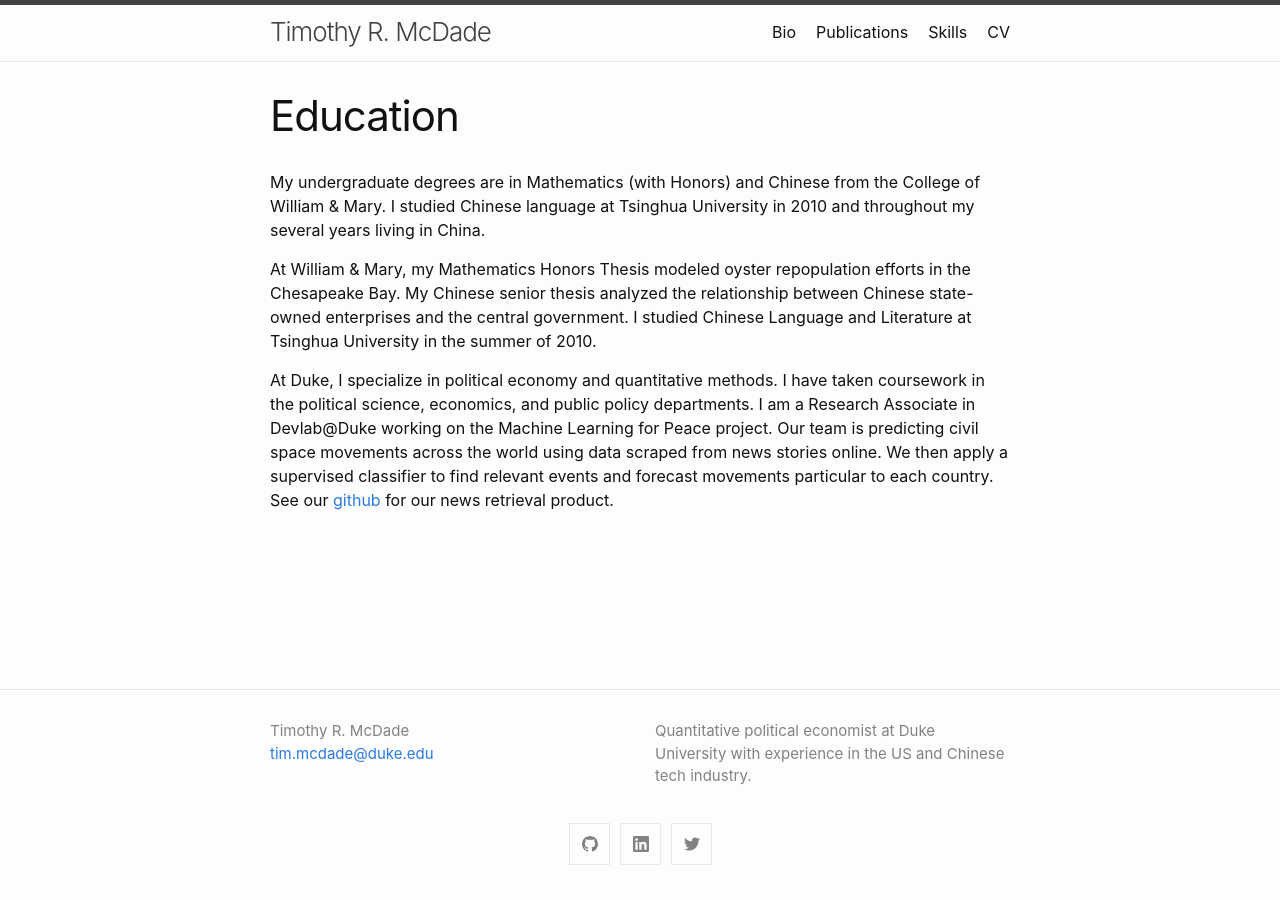
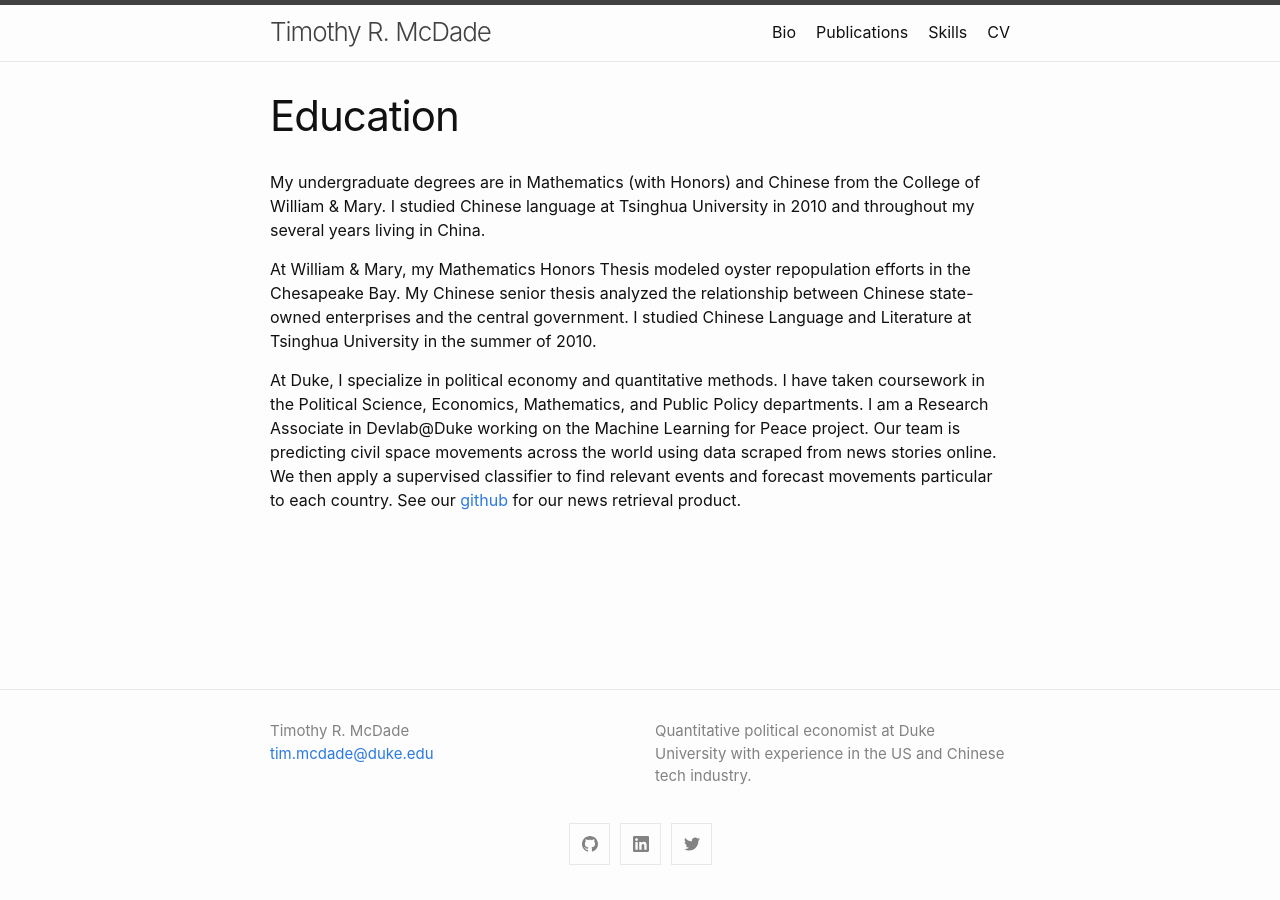
Before and after one commit to trmcdade/trmcdade.github.io, a Jekyll site: the page built from education.md, in a window 1280 px wide. Built offline with Jekyll 4.4.1, drawn with Linux system fonts in a browser that asks for light colours; our own code applies the rules of GitHub Pages for plain Markdown files.

Commit message:
clean up

```diff
--- a/education.md
+++ b/education.md
@@ -8,4 +8,4 @@ My undergraduate degrees are in Mathematics (with Honors) and Chinese from the C
 
 At William & Mary, my Mathematics Honors Thesis modeled oyster repopulation efforts in the Chesapeake Bay. My Chinese senior thesis analyzed the relationship between Chinese state-owned enterprises and the central government. I studied Chinese Language and Literature at Tsinghua University in the summer of 2010.
 
-At Duke, I specialize in political economy and quantitative methods. I have taken coursework in the political science, economics, and public policy departments. I am a Research Associate in Devlab@Duke working on the Machine Learning for Peace project. Our team is predicting civil space movements across the world using data scraped from news stories online. We then apply a supervised classifier to find relevant events and forecast movements particular to each country. See our [github](https://github.com/ssdorsey/news-please) for our news retrieval product.
+At Duke, I specialize in political economy and quantitative methods. I have taken coursework in the Political Science, Economics, Mathematics, and Public Policy departments. I am a Research Associate in Devlab@Duke working on the Machine Learning for Peace project. Our team is predicting civil space movements across the world using data scraped from news stories online. We then apply a supervised classifier to find relevant events and forecast movements particular to each country. See our [github](https://github.com/ssdorsey/news-please) for our news retrieval product.
```
Also changed, not shown: bio.md (+1 -1 lines).
